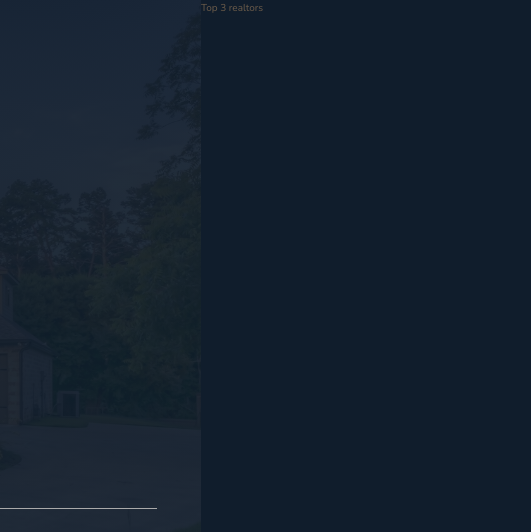
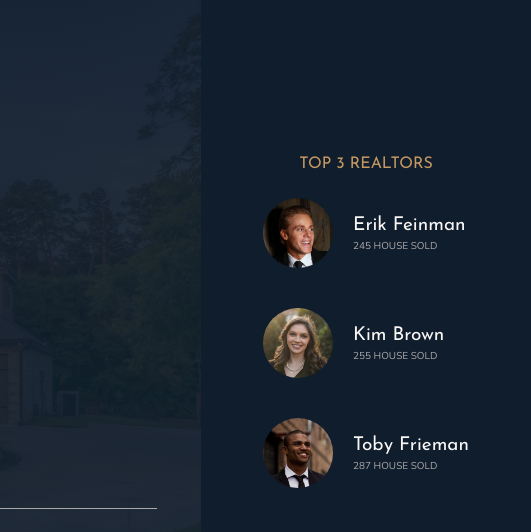
Before and after one commit to pad6y/css-nexter, a website: page index.html in a window 1280 px wide. Shown: the top 532 px of the page, 749-1280 px from the left. Drawn offline with nearby package versions, Linux system fonts and the light colour scheme.

Commit message:
Realtors section completed

```diff
--- a/index.html
+++ b/index.html
@@ -31,7 +31,24 @@
         </header>
 
         <div class="realtors">
-            Top 3 realtors
+            <h3 class="heading-3">Top 3 realtors</h3>
+            <div class="realtors__list">
+                <img src="img/realtor-1.jpeg" alt="Realtor 1" class="realtors__img">
+                <div class="realtors__details">
+                    <h4 class="heading-4 heading-4--light">Erik Feinman</h4>
+                    <p class="realtors__sold">245 house sold</p>
+                </div>
+                <img src="img/realtor-2.jpeg" alt="Realtor 2" class="realtors__img">
+                <div class="realtors__details">
+                    <h4 class="heading-4 heading-4--light">Kim Brown</h4>
+                    <p class="realtors__sold">255 house sold</p>
+                </div>
+                <img src="img/realtor-3.jpeg" alt="Realtor 3" class="realtors__img">
+                <div class="realtors__details">
+                    <h4 class="heading-4 heading-4--light">Toby Frieman</h4>
+                    <p class="realtors__sold">287 house sold</p>
+                </div>
+            </div>
         </div>
 
         <section class="features">
--- a/sass/_realtors.scss
+++ b/sass/_realtors.scss
@@ -1,4 +1,33 @@
 .realtors {
    background-color: $color-secondary;
    grid-column: col-start 7 / full-end;
+   padding: 3rem;
+
+   display: grid;
+
+   align-content: center;
+   justify-content: center;
+   justify-items: center;
+   grid-row-gap: 2rem;
+
+   &__list {
+      display: grid;
+      grid-template-columns: min-content max-content;
+      grid-column-gap: 2rem;
+      grid-row-gap: 5vh;
+      align-items: center;
+   }
+
+   &__img {
+      width: 7rem;
+      border-radius: 50%;
+      display: block;
+   }
+
+   &__sold {
+      text-transform: uppercase;
+      color: $color-grey-light-2;
+      margin-top: -3px;
+   }
+
 }
```
Also changed, not shown: css/style.css.
